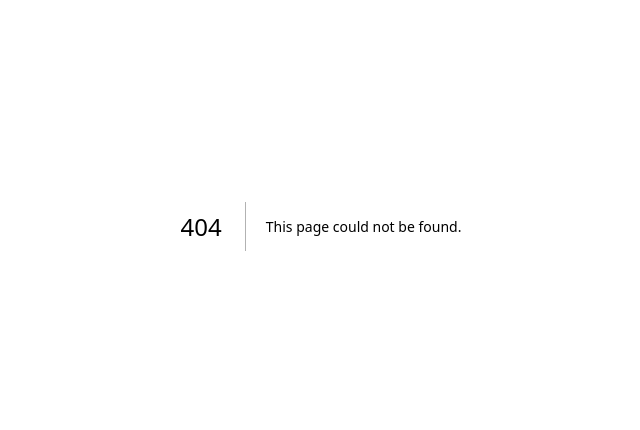
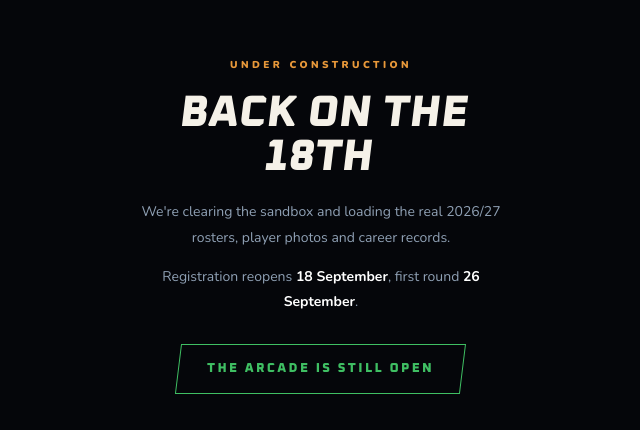
Before and after one commit to N8Nuks/grassrootsfantasy, a Next.js app: page /closed in a window 1280 px wide. Before the commit this address had no page. Shown: the part 174-604 px from the top of the page, without its empty margins (319-959 px from the left). Built offline with nearby package versions, Linux system fonts and the light colour scheme.

Commit message:
Close My Team, Matchups, Ladder and Athlete Hall for the changeover

```diff
--- /dev/null
+++ b/app/closed/page.tsx
@@ -0,0 +1,46 @@
+/* Shown in place of any page in UNDER_CONSTRUCTION. Deliberately standalone —
+   no Nav, no Supabase, nothing that can fail while the database is being
+   cleared out from under it. */
+export default function Closed() {
+  return (
+    <main style={{
+      minHeight: '100vh', display: 'flex', alignItems: 'center', justifyContent: 'center',
+      background: '#05060A', padding: '24px', textAlign: 'center',
+    }}>
+      <div style={{ maxWidth: '38ch' }}>
+        <p style={{
+          fontSize: '10px', fontWeight: 900, letterSpacing: '0.34em',
+          textTransform: 'uppercase', color: '#E8983A', marginBottom: '18px',
+        }}>
+          Under construction
+        </p>
+        <h1 style={{
+          fontFamily: 'var(--font-heading)', fontWeight: 800, textTransform: 'uppercase',
+          fontSize: 'clamp(28px, 8vw, 44px)', lineHeight: 1, color: '#F5F1E8',
+          transform: 'skewX(-7deg)', margin: '0 0 20px',
+        }}>
+          Back on the 18th
+        </h1>
+        <p style={{ fontSize: '14px', lineHeight: 1.8, color: '#8FA0B4', margin: '0 0 14px' }}>
+          We&apos;re clearing the sandbox and loading the real 2026/27 rosters,
+          player photos and career records.
+        </p>
+        <p style={{ fontSize: '14px', lineHeight: 1.8, color: '#8FA0B4', margin: '0 0 30px' }}>
+          Registration reopens <b style={{ color: '#FFFFFF' }}>18 September</b>,
+          first round <b style={{ color: '#FFFFFF' }}>26 September</b>.
+        </p>
+        <a href="/games" style={{
+          display: 'inline-block', textDecoration: 'none',
+          border: '1px solid #3FBF63', color: '#3FBF63',
+          fontFamily: 'var(--font-heading)', fontWeight: 800, fontSize: '13px',
+          letterSpacing: '0.18em', textTransform: 'uppercase',
+          padding: '14px 28px', transform: 'skewX(-7deg)',
+        }}>
+          <span style={{ display: 'inline-block', transform: 'skewX(7deg)' }}>
+            The arcade is still open
+          </span>
+        </a>
+      </div>
+    </main>
+  )
+}
--- /dev/null
+++ b/app/locked/page.tsx
@@ -0,0 +1,43 @@
+/* Shown in place of register and login while accounts are being cleared. */
+export default function Locked() {
+  return (
+    <main style={{
+      minHeight: '100vh', display: 'flex', alignItems: 'center', justifyContent: 'center',
+      background: '#05060A', padding: '24px', textAlign: 'center',
+    }}>
+      <div style={{ maxWidth: '38ch' }}>
+        <p style={{
+          fontSize: '10px', fontWeight: 900, letterSpacing: '0.34em',
+          textTransform: 'uppercase', color: '#E8983A', marginBottom: '18px',
+        }}>
+          Closed for the changeover
+        </p>
+        <h1 style={{
+          fontFamily: 'var(--font-heading)', fontWeight: 800, textTransform: 'uppercase',
+          fontSize: 'clamp(28px, 8vw, 44px)', lineHeight: 1, color: '#F5F1E8',
+          transform: 'skewX(-7deg)', margin: '0 0 20px',
+        }}>
+          Back on the 18th
+        </h1>
+        <p style={{ fontSize: '14px', lineHeight: 1.8, color: '#8FA0B4', margin: '0 0 14px' }}>
+          Every account is being cleared so we can load the real season. Nothing
+          carries over — everyone signs up again and claims their team name fresh.
+        </p>
+        <p style={{ fontSize: '14px', lineHeight: 1.8, color: '#8FA0B4', margin: '0 0 30px' }}>
+          Registration reopens <b style={{ color: '#FFFFFF' }}>18 September</b>.
+        </p>
+        <a href="/games" style={{
+          display: 'inline-block', textDecoration: 'none',
+          border: '1px solid #3FBF63', color: '#3FBF63',
+          fontFamily: 'var(--font-heading)', fontWeight: 800, fontSize: '13px',
+          letterSpacing: '0.18em', textTransform: 'uppercase',
+          padding: '14px 28px', transform: 'skewX(-7deg)',
+        }}>
+          <span style={{ display: 'inline-block', transform: 'skewX(7deg)' }}>
+            The arcade is still open
+          </span>
+        </a>
+      </div>
+    </main>
+  )
+}
--- /dev/null
+++ b/app/proxy.ts
@@ -0,0 +1,31 @@
+import { NextResponse, type NextRequest } from 'next/server'
+import { isClosed, isLocked } from '@/lib/construction'
+
+/* Runs before any route renders, so a closed page never gets the chance to
+   query Supabase and render an empty state.
+
+   Rewrite rather than redirect: the URL stays as the visitor typed it, so
+   bookmarks keep working once these open again on the 18th.
+
+   Next 16 renamed this convention from middleware to proxy — the file must be
+   proxy.ts and the export must be named proxy. */
+export function proxy(request: NextRequest) {
+  const { pathname } = request.nextUrl
+
+  if (isClosed(pathname)) {
+    return NextResponse.rewrite(new URL('/closed', request.url))
+  }
+  if (isLocked(pathname)) {
+    return NextResponse.rewrite(new URL('/locked', request.url))
+  }
+  return NextResponse.next()
+}
+
+/* The matcher has to be a literal — it can't be built from the arrays above.
+   So rather than duplicate the list and risk the two drifting apart, this
+   matches everything except static assets and lets the function decide. */
+export const config = {
+  matcher: [
+    '/((?!api|_next/static|_next/image|favicon.ico|sw.js|offline.html|manifest.json|.*\\.(?:png|jpg|jpeg|webp|svg|gif|ico|webm|mp4)$).*)',
+  ],
+}
--- /dev/null
+++ b/lib/construction.ts
@@ -0,0 +1,30 @@
+/* Pages closed while the sandbox is cleared and the real rosters load.
+
+   One list rather than a flag per page — closing five areas by editing five
+   files is how one gets missed. Delete a path from here and that page opens
+   again; nothing else to change. On the 18th, empty both arrays. */
+
+export const UNDER_CONSTRUCTION = [
+  '/team',
+  '/matchups',
+  '/ladder',
+  '/hall',
+
+  /* Reachable only through My Team in the nav, so it's covered for anyone
+     clicking through — but a bookmark or browser history still lands on it.
+     Uncomment to close it properly. */
+  // '/analytics',
+]
+
+/* Shut rather than under construction — different message, because people
+   arriving at these have a specific intent. */
+export const LOCKED = [
+  '/register',
+  '/login',
+]
+
+const matches = (list: string[], path: string) =>
+  list.some(p => path === p || path.startsWith(p + '/'))
+
+export const isClosed = (path: string) => matches(UNDER_CONSTRUCTION, path)
+export const isLocked = (path: string) => matches(LOCKED, path)
--- /dev/null
+++ b/lib/proxy.ts
@@ -0,0 +1,31 @@
+import { NextResponse, type NextRequest } from 'next/server'
+import { isClosed, isLocked } from '@/lib/construction'
+
+/* Runs before any route renders, so a closed page never gets the chance to
+   query Supabase and render an empty state.
+
+   Rewrite rather than redirect: the URL stays as the visitor typed it, so
+   bookmarks keep working once these open again on the 18th.
+
+   Next 16 renamed this convention from middleware to proxy — the file must be
+   proxy.ts and the export must be named proxy. */
+export function proxy(request: NextRequest) {
+  const { pathname } = request.nextUrl
+
+  if (isClosed(pathname)) {
+    return NextResponse.rewrite(new URL('/closed', request.url))
+  }
+  if (isLocked(pathname)) {
+    return NextResponse.rewrite(new URL('/locked', request.url))
+  }
+  return NextResponse.next()
+}
+
+/* The matcher has to be a literal — it can't be built from the arrays above.
+   So rather than duplicate the list and risk the two drifting apart, this
+   matches everything except static assets and lets the function decide. */
+export const config = {
+  matcher: [
+    '/((?!api|_next/static|_next/image|favicon.ico|sw.js|offline.html|manifest.json|.*\\.(?:png|jpg|jpeg|webp|svg|gif|ico|webm|mp4)$).*)',
+  ],
+}
```
